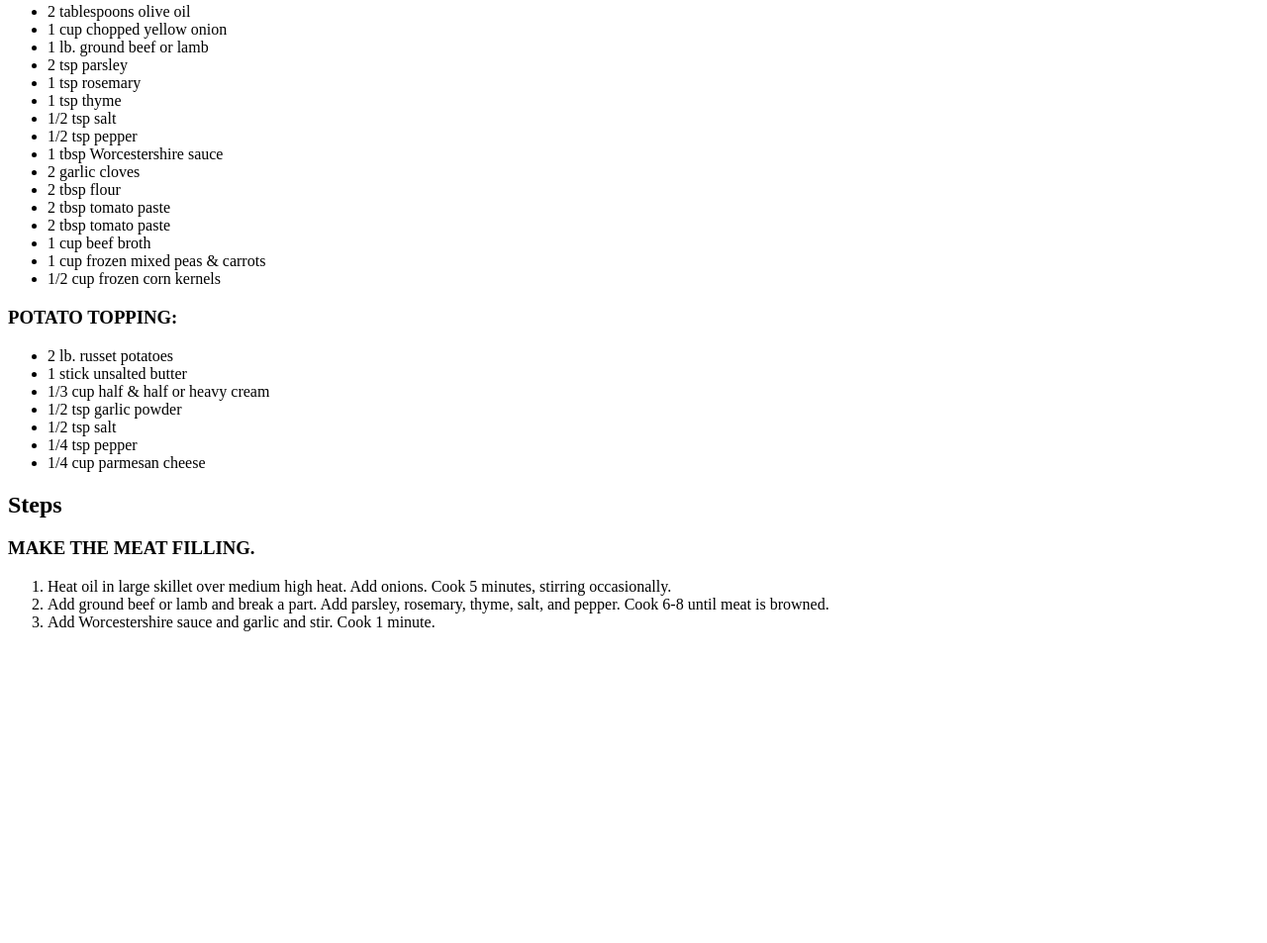
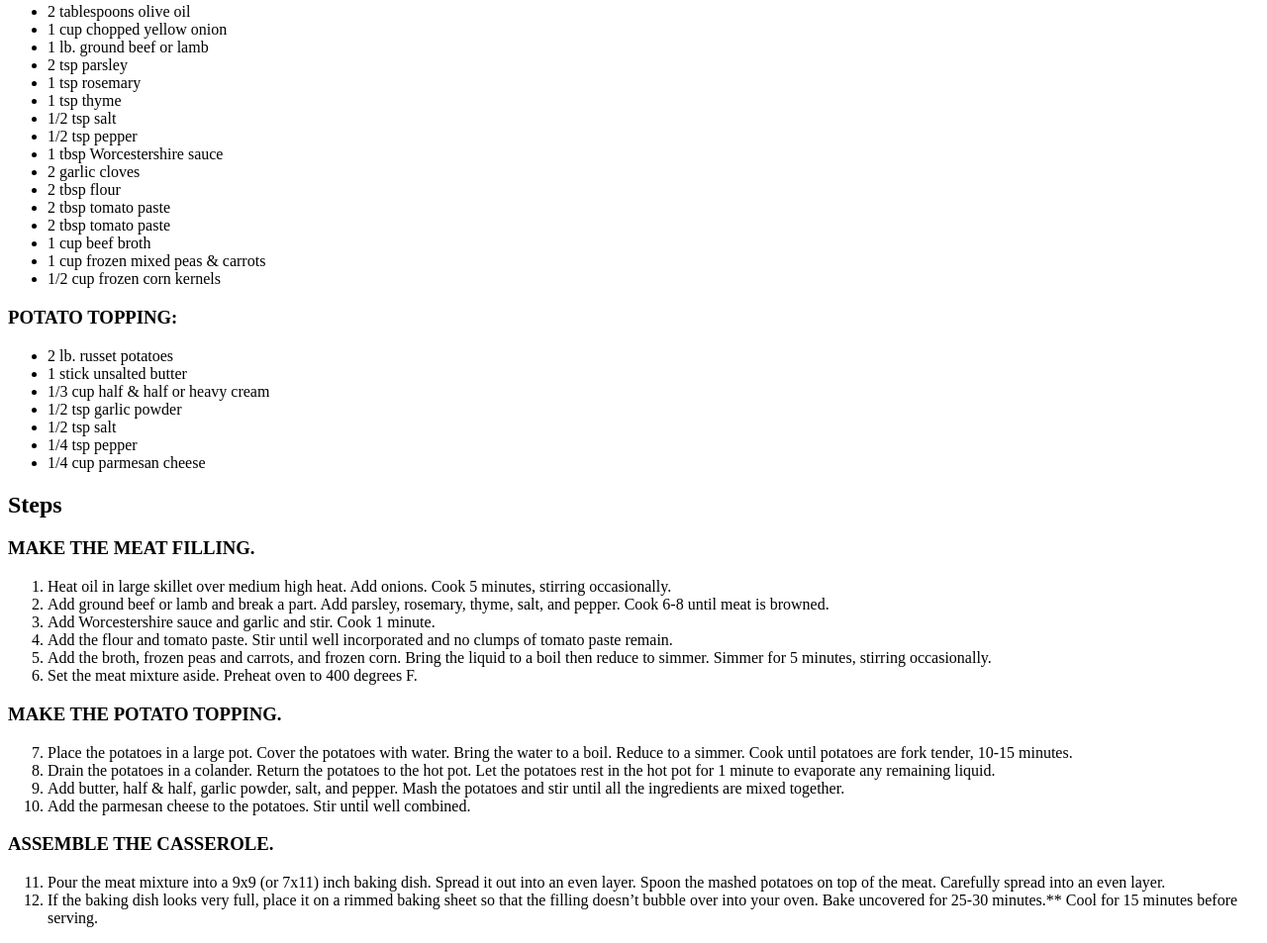
Before and after one commit to Sasquatch8946/odin-recipes, a plain HTML site: page recipes/shepherds_pie.html in a window 1280 px wide. Shown: the part 485-1438 px from the top of the page at 99% size. Before the commit the page ends 1139 px from the top, so only its background shows below. Drawn offline with Linux system fonts and the light colour scheme.

Commit message:
Finish Shepherd's Pie recipe page.

```diff
--- a/recipes/shepherds_pie.html
+++ b/recipes/shepherds_pie.html
@@ -6,6 +6,7 @@
     <title>Shepherd's Pie</title>
 </head>
 <body>
+    <!--Recipe is based off https://www.thewholesomedish.com/the-best-classic-shepherds-pie/-->
     <h1>Shepherd's Pie</h1>
     <img src="spie.jpeg" alt="Piping hot Shepherd's pie.">
     <h2>Description</h2>
@@ -60,6 +61,41 @@
             Add Worcestershire sauce and garlic and stir.
             Cook 1 minute.
         </li>
+        <li>
+            Add the flour and tomato paste. Stir
+            until well incorporated and no clumps
+            of tomato paste remain.
+        </li>
+        <li>
+            Add the broth, frozen peas and carrots, and frozen corn. Bring the liquid to a boil then reduce to simmer. Simmer for 5 minutes, stirring occasionally.
+        </li>
+        <li>
+            Set the meat mixture aside. Preheat oven to 400 degrees F.
+        </li>
+    </ol>
+    <h3>MAKE THE POTATO TOPPING.</h3>
+    <ol start="7">
+        <li>
+            Place the potatoes in a large pot. Cover the potatoes with water. Bring the water to a boil. Reduce to a simmer. Cook until potatoes are fork tender, 10-15 minutes.
+        </li>
+        <li>
+            Drain the potatoes in a colander. Return the potatoes to the hot pot. Let the potatoes rest in the hot pot for 1 minute to evaporate any remaining liquid.
+        </li>
+        <li>
+            Add butter, half & half, garlic powder, salt, and pepper. Mash the potatoes and stir until all the ingredients are mixed together.
+        </li>
+        <li>
+            Add the parmesan cheese to the potatoes. Stir until well combined.
+        </li>
+    </ol>
+    <h3>ASSEMBLE THE CASSEROLE.</h3>
+    <ol start="11">
+        <li>
+            Pour the meat mixture into a 9x9 (or 7x11) inch baking dish. Spread it out into an even layer. Spoon the mashed potatoes on top of the meat. Carefully spread into an even layer.
+        </li>
+        <li>
+            If the baking dish looks very full, place it on a rimmed baking sheet so that the filling doesn’t bubble over into your oven. Bake uncovered for 25-30 minutes.** Cool for 15 minutes before serving.
+        </li>
     </ol>
 
 </body>
```
Also changed, not shown: index.html (added, +13 -0 lines).
